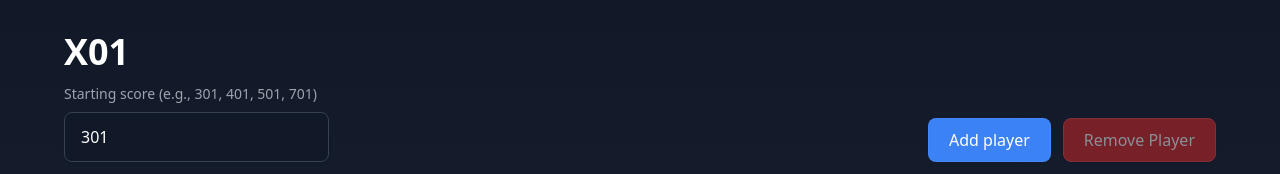
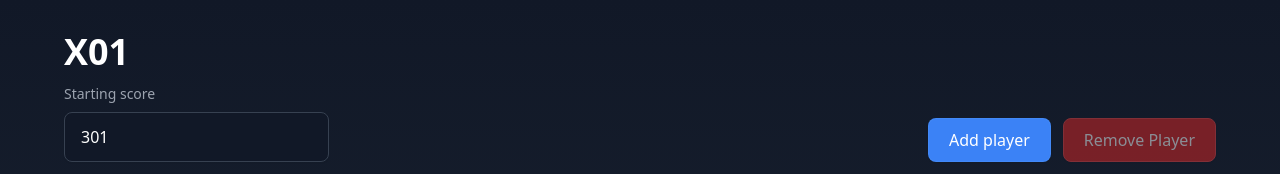
Before and after one commit to rps9/rps9.github.io, a React (Vite) app: page /darts/x01 in a window 1280 px wide. Shown: the top 174 px of the page. Built offline with nearby package versions, Linux system fonts and the light colour scheme.

Commit message:
Clean up

```diff
--- a/src/pages/X01.tsx
+++ b/src/pages/X01.tsx
@@ -71,16 +71,15 @@ export default function X01() {
             const doubledIn = true;
 
             if (nextScore === 0) {
-            // double-out on the same dart is allowed
             winnerId = p.id;
             }
             return { ...p, score: nextScore, doubledIn };
         }
 
-        // Already in: normal scoring, but must double-out on zero
+        // Already doubled in
         const nextScore = p.score - points;
-        if (nextScore < 0) return p;                 // bust below zero
-        if (nextScore === 0 && !detail.isDouble) return p; // must double out
+        if (nextScore < 0) return p;
+        if (nextScore === 0 && !detail.isDouble) return p;
         valid = true;
         if (nextScore === 0) winnerId = p.id;
         return { ...p, score: nextScore };
@@ -113,7 +112,7 @@ export default function X01() {
 
                 <div className="w-full max-w-xs">
                 <label htmlFor="x01-start" className="block text-sm font-medium text-gray-400 mb-2">
-                    Starting score (e.g., 301, 401, 501, 701)
+                    Starting score
                 </label>
                 <input
                     id="x01-start"
```
Also changed, not shown: src/components/X01ScoreKeeper.tsx (indentation only).
